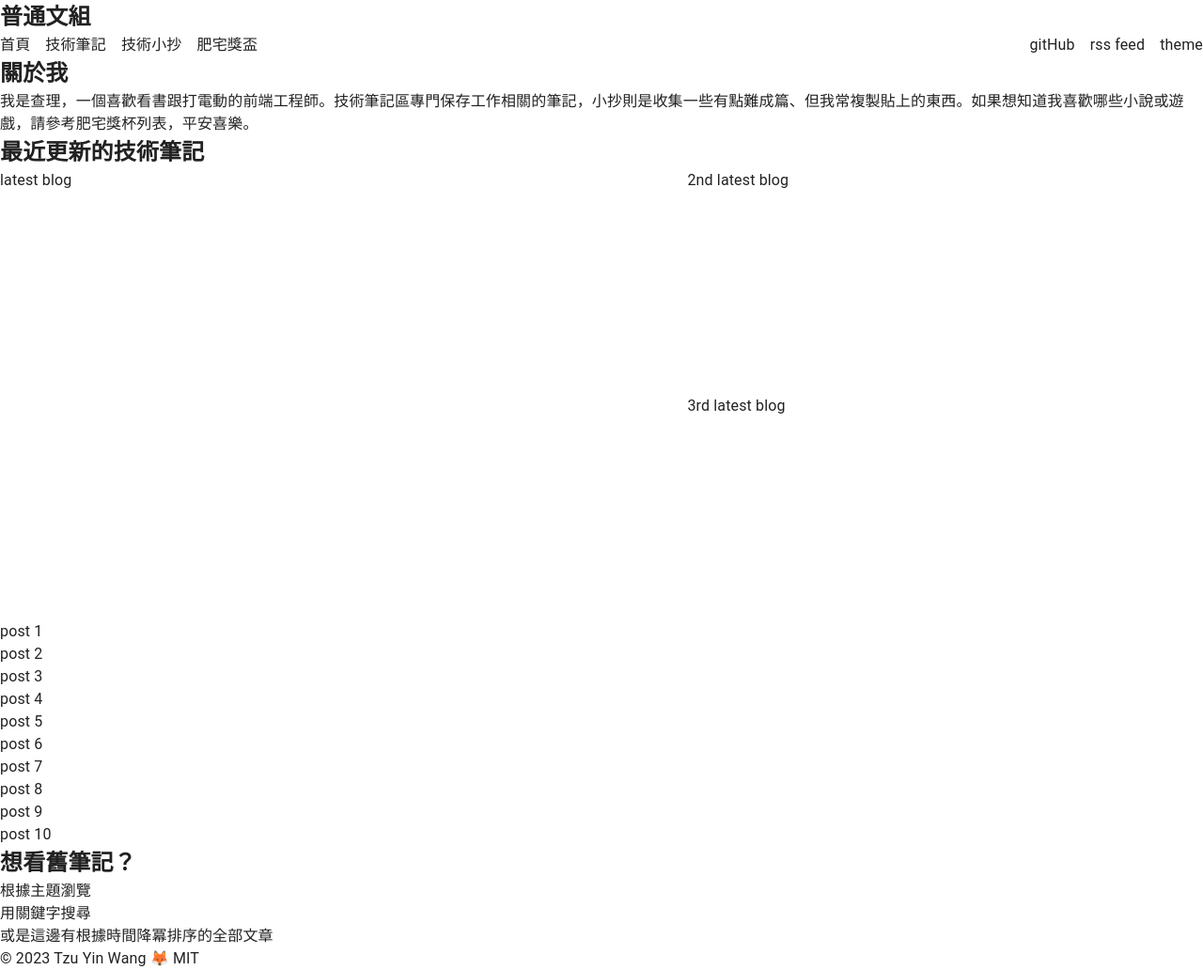
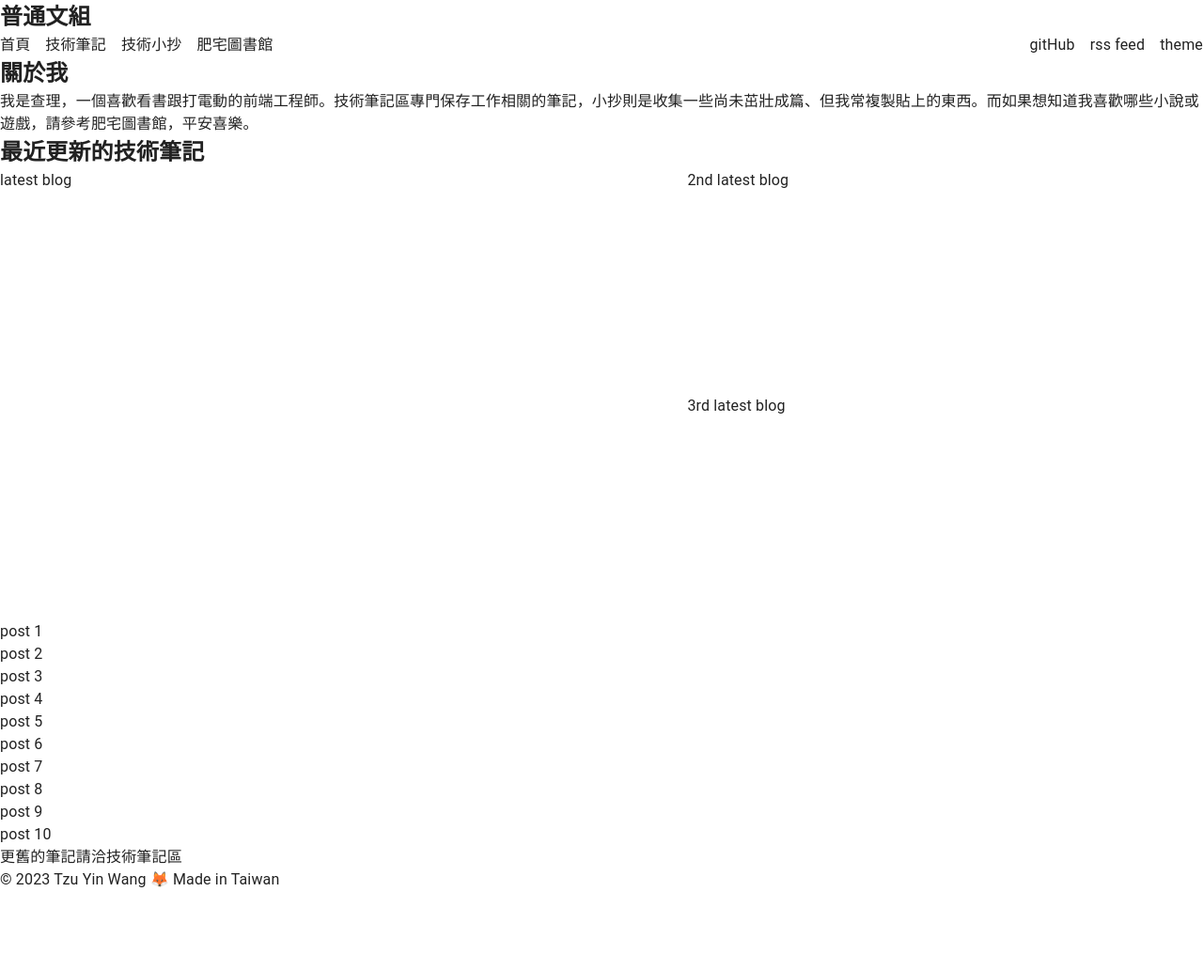
Before and after one commit to tzynwang/vite-test, a React (Vite) app: page / in a window 1280 px wide. Shown: the whole page at 94% size. After the commit the page ends 948 px from the top, so only its background shows below. Built offline with nearby package versions, Linux system fonts and the light colour scheme.

Commit message:
[feat] remove post filter section

```diff
--- a/src/App.tsx
+++ b/src/App.tsx
@@ -28,7 +28,7 @@ function App(): React.ReactElement {
                 <li>首頁</li>
                 <li>技術筆記</li>
                 <li>技術小抄</li>
-                <li>肥宅獎盃</li>
+                <li>肥宅圖書館</li>
               </ul>
               <ul className={cn(scopedStyles.nav_ul)}>
                 <li>gitHub</li>
@@ -41,7 +41,7 @@ function App(): React.ReactElement {
           {/* about */}
           <h2>關於我</h2>
           <section>
-            我是查理，一個喜歡看書跟打電動的前端工程師。技術筆記區專門保存工作相關的筆記，小抄則是收集一些有點難成篇、但我常複製貼上的東西。如果想知道我喜歡哪些小說或遊戲，請參考肥宅獎杯列表，平安喜樂。
+            我是查理，一個喜歡看書跟打電動的前端工程師。技術筆記區專門保存工作相關的筆記，小抄則是收集一些尚未茁壯成篇、但我常複製貼上的東西。而如果想知道我喜歡哪些小說或遊戲，請參考肥宅圖書館，平安喜樂。
           </section>
 
           {/* posts list */}
@@ -69,23 +69,14 @@ function App(): React.ReactElement {
                 {Array.from(Array(10).keys()).map((num) => (
                   <li key={num}>post {num + 1}</li>
                 ))}
+                <li>更舊的筆記請洽技術筆記區</li>
               </ul>
             </div>
           </section>
 
-          {/* posts filter */}
-          <h2>想看舊筆記？</h2>
-          <section>
-            <ul>
-              <li>根據主題瀏覽</li>
-              <li>用關鍵字搜尋</li>
-              <li>或是這邊有根據時間降冪排序的全部文章</li>
-            </ul>
-          </section>
-
           {/* footer */}
           <footer>
-            <div>© {new Date().getFullYear()} Tzu Yin Wang 🦊 MIT</div>
+            <div>© {new Date().getFullYear()} Tzu Yin Wang 🦊 Made in Taiwan</div>
           </footer>
         </CssVarsProvider>
       </ThemeProvider>
```
